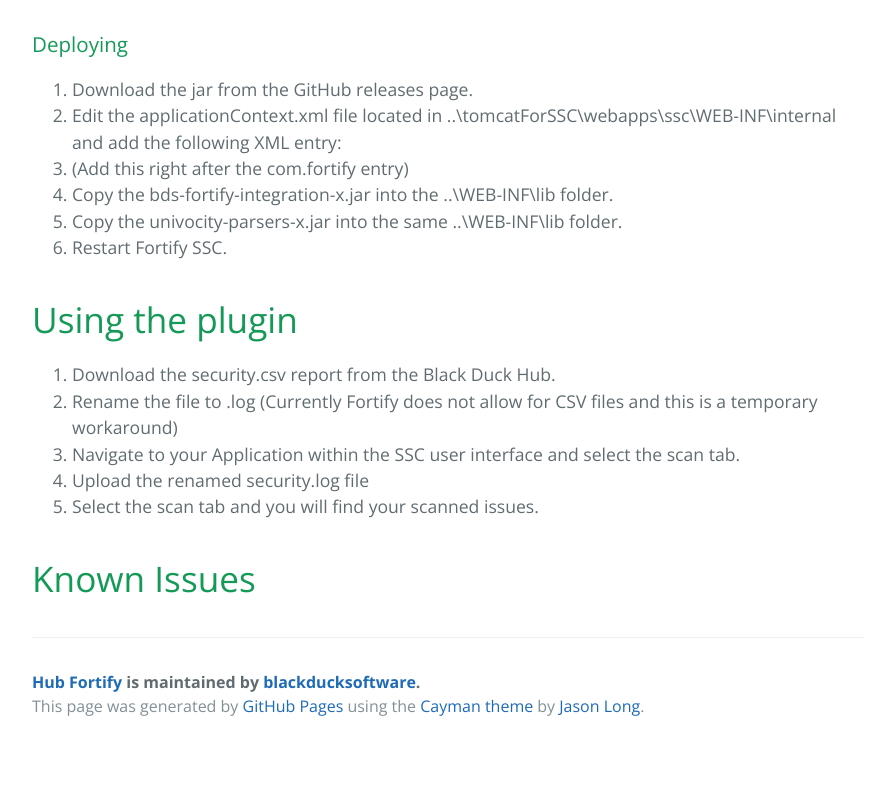
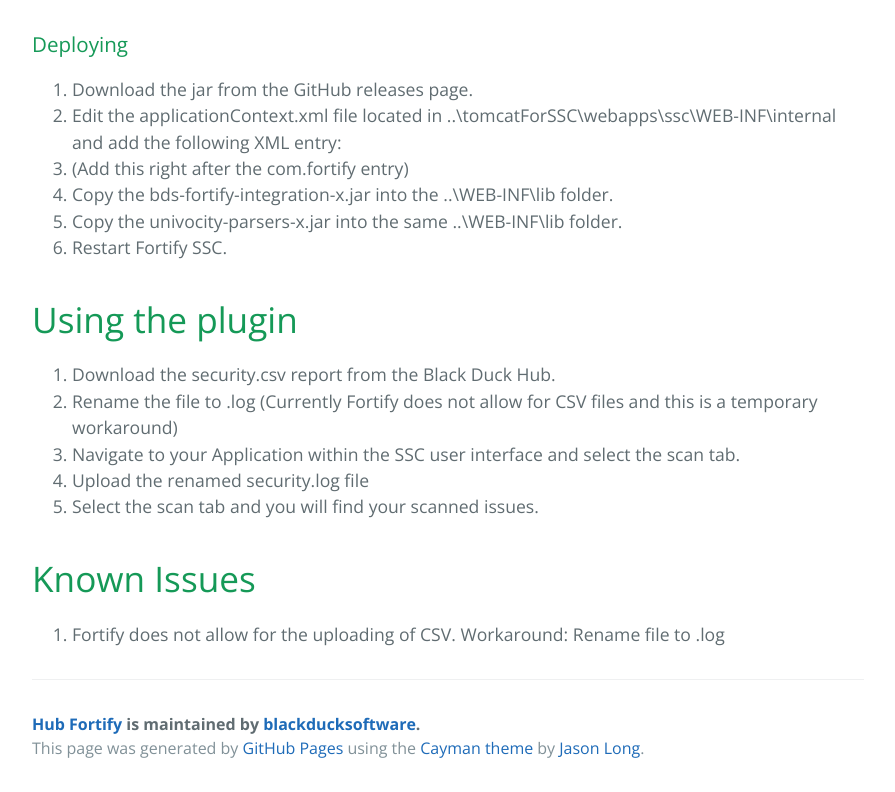
Before and after one commit to blackducksoftware/hub-fortify-parser, a plain HTML site: page index.html in a window 1280 px wide. Shown: the part 1014-1806 px from the top of the page, without its empty margins (192-1087 px from the left). Before the commit the page ends 1764 px from the top, so only its background shows below. Drawn offline with nearby package versions, Linux system fonts and the light colour scheme.

```diff
--- a/index.html
+++ b/index.html
@@ -68,6 +68,10 @@
 <h1>
 <a id="known-issues" class="anchor" href="#known-issues" aria-hidden="true"><span aria-hidden="true" class="octicon octicon-link"></span></a>Known Issues</h1>
 
+<ol>
+<li>Fortify does not allow for the uploading of CSV.  Workaround:  Rename file to .log</li>
+</ol>
+
       <footer class="site-footer">
         <span class="site-footer-owner"><a href="https://github.com/blackducksoftware/hub-fortify">Hub Fortify</a> is maintained by <a href="https://github.com/blackducksoftware">blackducksoftware</a>.</span>
 
```
Also changed, not shown: params.json (+1 -1 lines).
